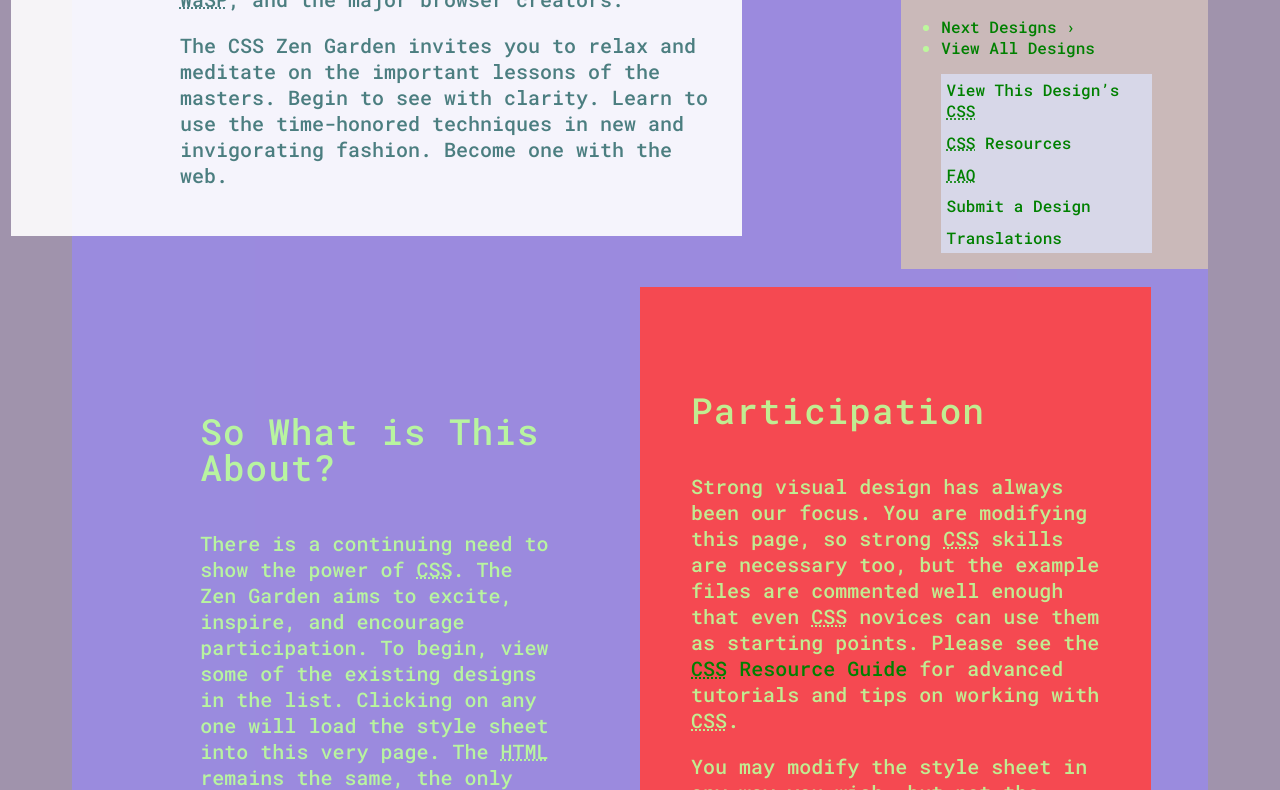
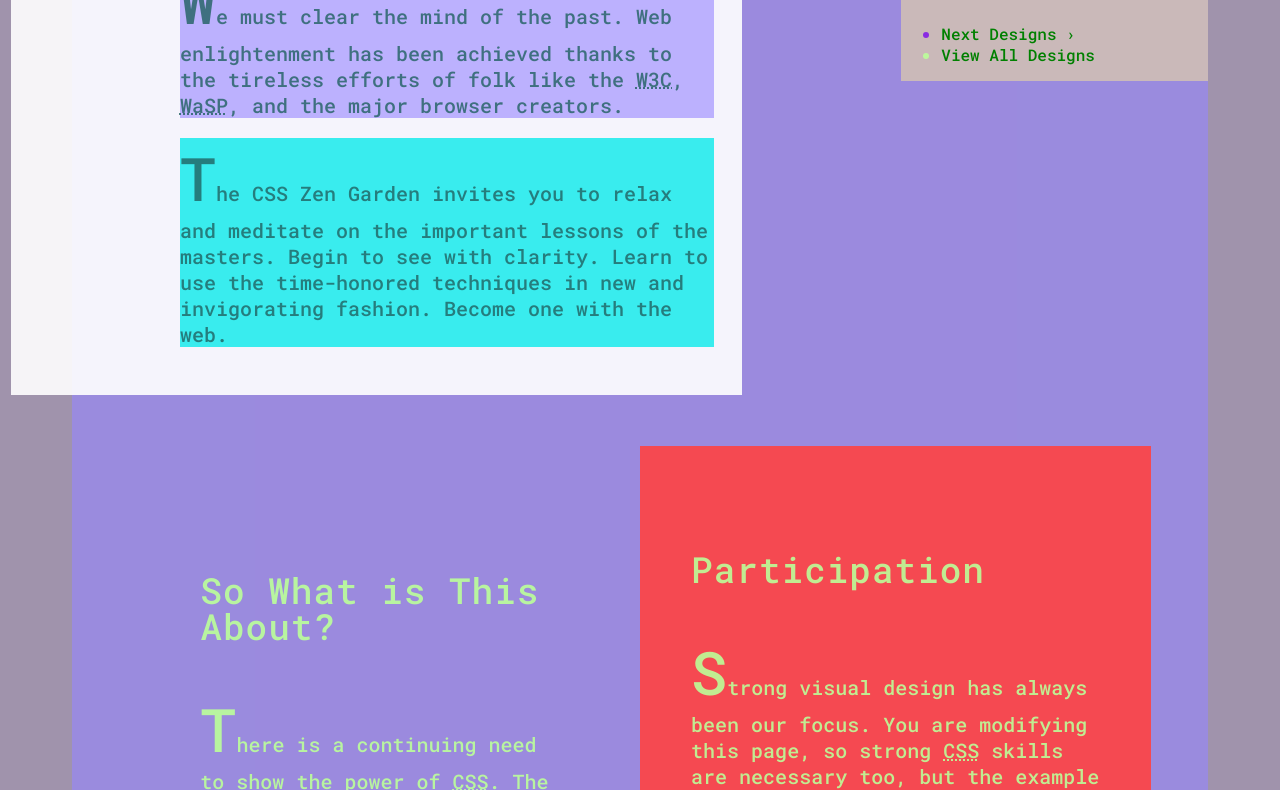
Before and after one commit to AlexSklizovic/workspacecss-2020-lkmbry, a website: page index.html in a window 1280 px wide. Shown: the part 725-1515 px from the top of the page. Drawn offline with Linux system fonts and the light colour scheme; a web font is replaced by a local one.

Commit message:
web dev in class work 09/28 (extremely ugly css)

```diff
--- a/css/main.css
+++ b/css/main.css
@@ -157,6 +157,15 @@
 }
 /** 04  Other decoration -- background Links **/
 
+/* top nav bar */
+#zen-resources {
+  position: fixed;
+  top: 0px;
+  left: 0px;
+  right: 0px;
+  background-color: blanchedalmond;
+}
+
 /* hide the h3 inside of zen resources */
 #zen-resources h3{
   display:none;
@@ -173,6 +182,38 @@
   border: 0px;
 }
 
+/* hover over active practice */
+a:hover{
+  border: 3px solid grey;
+}
+
+p:active{
+  border: 3px solid grey;
+}
+
+p{
+  visibility: visible;
+}
+
+h3:hover ~p{
+  visibility: visible;
+}
+
+li:first-of-type{
+  color:blueviolet
+}
+
+p::first-letter{
+  font-size: 300%;
+}
+
+p:nth-child(3n){
+  background-color: hsla(249, 100%, 76%, 0.6);
+}
+
+p:nth-child(3n+1){
+  background-color: hsla(180, 91%, 48%, 0.8);
+}
 
 /**	05	Media  **/
 header>h1{
```
